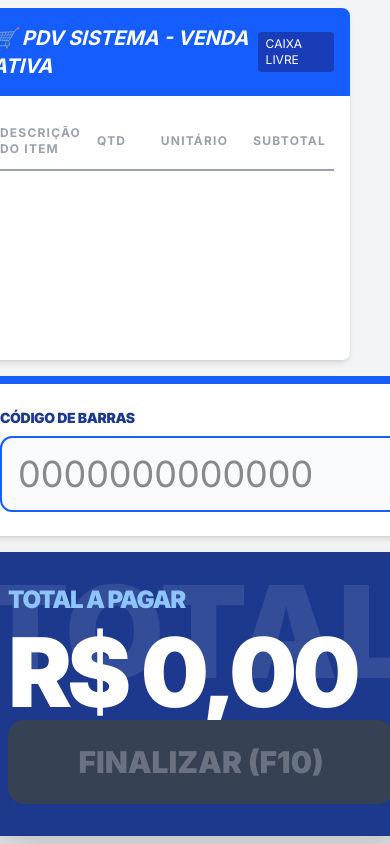
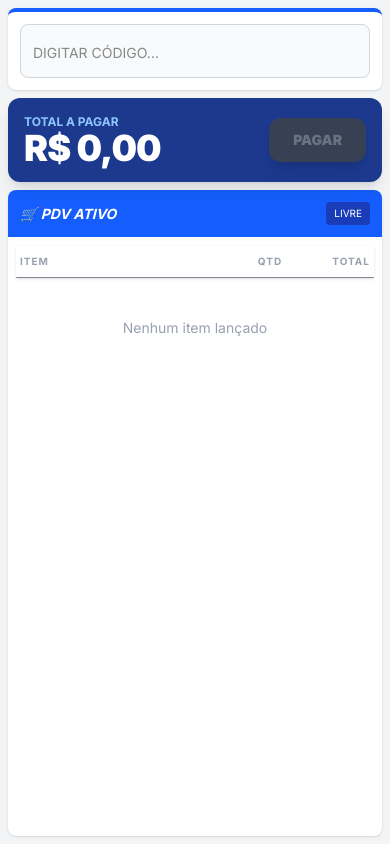
Before and after one commit to fabiocosta123/pdv_fluxus, a Next.js app: page /pdv in a window 390 px wide. Built offline with nearby package versions, Linux system fonts and the light colour scheme.

Commit message:
fix(ui): implement responsive layout for mobile and tablet devices

```diff
--- a/app/pdv/page.tsx
+++ b/app/pdv/page.tsx
@@ -30,9 +30,9 @@ export default function PDVPage() {
   const remaingBalance = Math.max(0, total - totalPaid);
   const change = totalPaid > total ? totalPaid - total : 0;
 
-  // Foco automático
+  // Foco automático apenas desktop
   useEffect(() => {
-    if (!isPaymentModalOpen) {
+    if (!isPaymentModalOpen && window.innerWidth > 768) {
       inputRef.current?.focus();
     }
   }, [isPaymentModalOpen]);
@@ -86,7 +86,7 @@ export default function PDVPage() {
       return;
     }
     setPayments((prev) => [...prev, { method, value: amount }]);
-    toast.info(`${method} lançado: ${(amount / 100).toLocaleString('pt-BR', { style: 'currency', currency: 'BRL' })}`);
+    toast.info(`${method}: ${(amount / 100).toLocaleString('pt-BR', { style: 'currency', currency: 'BRL' })}`);
   }, []);
 
   const finalizarVenda = useCallback(async () => {
@@ -95,9 +95,8 @@ export default function PDVPage() {
       return;
     }
 
-    // Cria um Toast de carregamento para dar feedback ao usuario
-    const toastId = "Processando venda..."
-    toast.loading("Gravando venda, aguarde...", { id: toastId });
+    const toastId = "venda-processando";
+    toast.loading("Processando...", { id: toastId });
 
     try {
       const response = await fetch('/api/sales', {
@@ -110,27 +109,25 @@ export default function PDVPage() {
           totalPaid,
           change
         })
-      })
+      });
+
+      const data = await response.json();
 
       if (!response.ok) {
-        const errorData = await response.json();
-        toast.error(errorData.error || "Erro ao salvar a venda");
-        throw new Error('Erro ao salvar a venda');
+        throw new Error(data.error || "Erro ao salvar");
       }
 
-      toast.success("Venda gravada com sucesso!", { id: toastId });
+      toast.success("Venda realizada!", { id: toastId });
 
-    // Reseta o PDV para a proxima venda
       setCart([]);
       setPayments([]);
       setIsPaymentModalOpen(false);
       setBarcode("");
 
     } catch (error: any) {
-      console.error("Erro no checkout:", error);
-      toast.error(`Falha ao finalizar a venda: ${error.message}`, { id: toastId });
+      console.error("Erro:", error);
+      toast.error(`Erro: ${error.message}`, { id: toastId });
     }
-
   }, [cart, payments, total, totalPaid, change, remaingBalance]);
 
   // Lógica de Atalhos de Teclado
@@ -156,129 +153,153 @@ export default function PDVPage() {
   }, [isPaymentModalOpen, cart.length, paymentInputValue, remaingBalance, handleAddPayment, finalizarVenda]);
 
   return (
-    <div className="h-screen bg-gray-100 font-sans overflow-hidden flex flex-col">
-      {/* LAYOUT DESKTOP */}
-      <div className="flex flex-col lg:flex-row h-full p-2 lg:p-4 gap-4 overflow-auto lg:overflow-hidden">
-        {/* Lado Esquerdo */}
-        <div className="flex-1 bg-white rounded-lg shadow-md flex flex-col overflow-hidden">
-          <div className="p-4 border-b bg-blue-600 text-white flex justify-between items-center">
-            <h1 className="text-xl font-bold italic">🛒 PDV SISTEMA - VENDA ATIVA</h1>
-            <span className="text-xs bg-blue-800 px-2 py-1 rounded">CAIXA LIVRE</span>
+
+    <div className="h-[100dvh] bg-gray-100 font-sans overflow-hidden flex flex-col lg:flex-row p-2 lg:p-4 gap-2 lg:gap-4">
+
+      {/* --- COLUNA ESQUERDA: LISTA DE PRODUTOS --- */}
+      {/* Mobile: Ordem 2 (fica abaixo do input se quiser, Desktop: Ordem 1 */}
+      <div className="flex-1 bg-white rounded-lg shadow-sm flex flex-col overflow-hidden order-2 lg:order-1 h-full">
+        <div className="p-3 border-b bg-blue-600 text-white flex justify-between items-center shrink-0">
+          <h1 className="text-sm lg:text-xl font-bold italic">🛒 PDV ATIVO</h1>
+          <span className="text-[10px] lg:text-xs bg-blue-800 px-2 py-1 rounded">LIVRE</span>
         </div>
 
-          <div className="flex-1 overflow-auto p-4">
+        <div className="flex-1 overflow-auto p-2 lg:p-4 scrollbar-thin">
           <table className="w-full text-left border-collapse">
-              <thead className="sticky top-0 bg-white z-10">
-                <tr className="border-b-2 text-gray-400 uppercase text-xs font-bold tracking-widest">
-                  <th className="py-3 px-2">Descrição do Item</th>
-                  <th className="px-2 w-20">Qtd</th>
-                  <th className="px-2 w-32 text-right">Unitário</th>
-                  <th className="px-2 w-32 text-right">Subtotal</th>
+            <thead className="sticky top-0 bg-white z-10 shadow-sm">
+              <tr className="border-b text-gray-400 uppercase text-[10px] lg:text-xs font-bold tracking-widest">
+                <th className="py-2 px-1">Item</th>
+                <th className="px-1 text-center w-12 lg:w-20">Qtd</th>
+                <th className="px-1 text-right hidden sm:table-cell w-24">Unit.</th>
+                <th className="px-1 text-right w-20 lg:w-32">Total</th>
               </tr>
             </thead>
             <tbody>
               {cart.map((item, index) => (
-                  <tr key={index} className="border-b text-lg font-bold hover:bg-gray-50 transition-colors">
-                    <td className="py-4 px-2 text-blue-900 uppercase">{item.name}</td>
-                    <td className="px-2 text-gray-600">{item.quantity}</td>
-                    <td className="px-2 text-right text-gray-500">{(item.price / 100).toFixed(2)}</td>
-                    <td className="px-2 text-right text-blue-600 font-black">
+                <tr key={index} className="border-b text-sm lg:text-lg font-bold hover:bg-gray-50">
+                  <td className="py-3 px-1 text-blue-900 uppercase leading-tight">
+                    <div className="line-clamp-2">{item.name}</div>
+                    {/* Mostra unitário no mobile abaixo do nome */}
+                    <div className="sm:hidden text-[10px] text-gray-400 font-normal">
+                      Unit: {(item.price / 100).toFixed(2)}
+                    </div>
+                  </td>
+                  <td className="px-1 text-center text-gray-600">{item.quantity}</td>
+                  <td className="px-1 text-right text-gray-500 hidden sm:table-cell">{(item.price / 100).toFixed(2)}</td>
+                  <td className="px-1 text-right text-blue-600 font-black">
                     {(item.subtotal / 100).toLocaleString("pt-BR", { minimumFractionDigits: 2 })}
                   </td>
                 </tr>
               ))}
+              {cart.length === 0 && (
+                <tr>
+                  <td colSpan={4} className="text-center py-10 text-gray-400 text-sm">
+                    Nenhum item lançado
+                  </td>
+                </tr>
+              )}
             </tbody>
           </table>
         </div>
       </div>
 
-        {/* Lado Direito */}
-        <div className="w-[450px] flex flex-col gap-4">
-          <div className="bg-white p-6 rounded-lg shadow-md border-t-8 border-blue-600">
-            <label className="block text-sm font-black text-blue-900 mb-2 uppercase tracking-tight">Código de Barras</label>
+      {/* --- COLUNA DIREITA: AÇÕES E TOTAL --- */}
+      {/* Mobile: Ordem 1 (Fica no topo ou fundo, aqui fixo) | Desktop: Largura 450px */}
+      <div className="w-full lg:w-[450px] flex flex-col gap-2 lg:gap-4 order-1 lg:order-2 shrink-0">
+
+        {/* Input de Código de Barras */}
+        <div className="bg-white p-3 lg:p-6 rounded-lg shadow-sm border-t-4 border-blue-600">
+          <label className="hidden lg:block text-sm font-black text-blue-900 mb-2 uppercase">Código de Barras</label>
           <form onSubmit={handleSearchProduct}>
             <input
               ref={inputRef}
               type="text"
+              // inputMode="numeric" ajuda no celular a abrir teclado numérico
+              inputMode="numeric"
               value={barcode}
               onChange={(e) => setBarcode(e.target.value)}
-                className="w-full border-2 border-gray-200 rounded-xl p-4 text-4xl font-mono focus:border-blue-600 outline-none bg-gray-50 transition-all"
-                placeholder="0000000000000"
+              className="w-full border border-gray-300 rounded-lg p-3 lg:p-4 text-xl lg:text-4xl font-mono focus:border-blue-600 outline-none bg-gray-50 uppercase placeholder:text-sm lg:placeholder:text-xl"
+              placeholder="Digitar Código..."
             />
           </form>
         </div>
 
-          <div className="bg-blue-900 text-white p-8 rounded-2xl shadow-2xl flex-1 flex flex-col justify-between relative overflow-hidden">
-            {/* Decoração de fundo */}
-            <div className="absolute top-0 right-0 p-4 opacity-10">
-                <span className="text-9xl font-black">TOTAL</span>
-            </div>
-
-            <div className="relative z-10">
-              <span className="text-blue-300 text-2xl uppercase font-black tracking-tighter">Total a Pagar</span>
-              <div className="text-8xl font-black mt-2 leading-none tracking-tighter">
+        {/* Painel de Total e Botão Finalizar */}
+        <div className="bg-blue-900 text-white p-4 lg:p-8 rounded-xl shadow-lg flex flex-row lg:flex-col items-center lg:items-stretch justify-between lg:justify-end gap-4 lg:flex-1 relative overflow-hidden">
+           {/* Total Mobile (Esquerda) */}
+           <div className="flex flex-col z-10">
+              <span className="text-blue-300 text-xs lg:text-2xl uppercase font-bold">Total a Pagar</span>
+              <div className="text-4xl lg:text-8xl font-black leading-none tracking-tight">
                 {(total / 100).toLocaleString("pt-BR", { style: "currency", currency: "BRL" })}
               </div>
            </div>
 
+            {/* Botão Finalizar */}
             <button
               disabled={cart.length === 0}
               onClick={() => setIsPaymentModalOpen(true)}
-              className={`w-full py-6 rounded-2xl text-3xl font-black uppercase transition-all shadow-[0_8px_0_rgb(21,128,61)] active:shadow-none active:translate-y-2 relative z-10 cursor-pointer ${
-                cart.length === 0 ? "bg-gray-700 text-gray-500 cursor-not-allowed shadow-none" : "bg-green-500 text-white hover:bg-green-400"
+              className={`py-3 px-6 lg:py-6 rounded-xl text-sm lg:text-3xl font-black uppercase transition-all shadow-lg active:scale-95 z-10 ${
+                cart.length === 0 ? "bg-gray-700 text-gray-500 cursor-not-allowed" : "bg-green-500 text-white hover:bg-green-400"
               }`}
             >
-              FINALIZAR (F10)
+              <span className="lg:hidden">Pagar</span>
+              <span className="hidden lg:inline">FINALIZAR (F10)</span>
             </button>
         </div>
       </div>
+
+      {/* --- MODAL DE PAGAMENTO RESPONSIVO --- */}
+      {isPaymentModalOpen && (
+        <div className="fixed inset-0 bg-blue-900/60 backdrop-blur-sm flex items-end lg:items-center justify-center z-[100] p-0 lg:p-4">
+          <div className="bg-white rounded-t-3xl lg:rounded-3xl w-full max-w-3xl max-h-[90vh] flex flex-col shadow-2xl animate-in slide-in-from-bottom-10">
+
+            {/* Cabeçalho Modal */}
+            <div className="p-4 lg:p-6 bg-gray-50 border-b flex justify-between items-center rounded-t-3xl">
+              <h2 className="text-lg lg:text-2xl font-black text-blue-900 uppercase">Pagamento</h2>
+              <button onClick={() => setIsPaymentModalOpen(false)} className="bg-gray-200 p-2 rounded-full hover:bg-red-100 text-gray-600">✕</button>
             </div>
 
-      {/* MODAL DE PAGAMENTO */}
-      {isPaymentModalOpen && (
-        <div className="fixed inset-0 bg-blue-900/40 backdrop-blur-md flex items-center justify-center z-[100] p-4">
-          <div className="bg-white rounded-3xl w-full max-w-3xl overflow-hidden shadow-[0_30px_60px_-15px_rgba(0,0,0,0.5)] flex flex-col border border-gray-200">
-            <div className="p-6 bg-gray-50 border-b flex justify-between items-center">
-              <h2 className="text-2xl font-black text-blue-900 uppercase">Fechamento de Venda</h2>
-              <button onClick={() => setIsPaymentModalOpen(false)} className="bg-gray-200 hover:bg-red-100 hover:text-red-600 p-2 rounded-full w-10 h-10 transition-colors">✕</button>
-            </div>
+            {/* Corpo Modal (Scrollável no mobile) */}
+            <div className="p-4 lg:p-8 overflow-y-auto">
+              <div className="grid grid-cols-1 lg:grid-cols-2 gap-6 lg:gap-10">
 
-            <div className="p-8 grid grid-cols-1 md:grid-cols-2 gap-10">
-              <div className="space-y-8">
-                <div>
-                  <p className="text-gray-400 uppercase font-black text-xs mb-1">Total da Venda</p>
-                  <p className="text-5xl font-black text-blue-600">
+                {/* Coluna Valores */}
+                <div className="space-y-4 lg:space-y-8">
+                  <div className="text-center lg:text-left">
+                    <p className="text-gray-400 uppercase font-bold text-[10px] lg:text-xs">Total Geral</p>
+                    <p className="text-4xl lg:text-5xl font-black text-blue-600">
                       {(total / 100).toLocaleString("pt-BR", { style: "currency", currency: "BRL" })}
                     </p>
                   </div>
 
-                <div className="bg-gray-50 p-4 rounded-2xl border-2 border-dashed border-gray-200">
-                  <p className="text-gray-500 uppercase font-bold text-xs mb-2">Valor a Lançar</p>
-                  <div className="flex items-center">
-                    <span className="text-4xl font-black text-blue-900 mr-2">R$</span>
+                  <div className="bg-gray-50 p-3 lg:p-4 rounded-xl border-2 border-dashed border-gray-200">
+                    <p className="text-gray-500 uppercase font-bold text-[10px] lg:text-xs mb-1">Valor a Lançar</p>
+                    <div className="flex items-center justify-center lg:justify-start">
+                      <span className="text-2xl lg:text-4xl font-black text-blue-900 mr-2">R$</span>
                       <input
                         type="number"
-                      step="0.01"
+                        inputMode="decimal"
                         autoFocus
                         value={paymentInputValue / 100}
                         onChange={(e) => setPaymentInputValue(e.target.value === "" ? 0 : Math.round(parseFloat(e.target.value) * 100))}
                         onFocus={(e) => e.target.select()}
-                      className="text-5xl font-black text-blue-900 outline-none w-full bg-transparent"
+                        className="text-4xl lg:text-5xl font-black text-blue-900 outline-none w-full bg-transparent text-center lg:text-left"
                       />
                     </div>
                   </div>
 
-                <div className="flex gap-6">
+                  {/* Saldos */}
+                  <div className="flex justify-between lg:justify-start lg:gap-6 bg-gray-100 lg:bg-transparent p-3 rounded-lg lg:p-0">
                     <div>
-                    <p className="text-gray-400 uppercase font-black text-[10px]">Restante</p>
-                    <p className={`text-2xl font-black ${remaingBalance > 0 ? "text-red-600" : "text-green-500"}`}>
+                      <p className="text-gray-500 text-[10px] uppercase font-bold">Falta Pagar</p>
+                      <p className={`text-xl lg:text-2xl font-black ${remaingBalance > 0 ? "text-red-600" : "text-green-500"}`}>
                         {(remaingBalance / 100).toLocaleString("pt-BR", { style: "currency", currency: "BRL" })}
                       </p>
                     </div>
                     {change > 0 && (
-                    <div>
-                      <p className="text-blue-400 uppercase font-black text-[10px]">Troco</p>
-                      <p className="text-2xl font-black text-blue-600">
+                      <div className="text-right lg:text-left">
+                        <p className="text-blue-500 text-[10px] uppercase font-bold">Troco</p>
+                        <p className="text-xl lg:text-2xl font-black text-blue-600">
                           {(change / 100).toLocaleString("pt-BR", { style: "currency", currency: "BRL" })}
                         </p>
                       </div>
@@ -286,45 +307,54 @@ export default function PDVPage() {
                   </div>
                 </div>
 
-              <div className="flex flex-col gap-3">
-                <button onClick={() => handleAddPayment("DINHEIRO", paymentInputValue)} className="flex justify-between items-center bg-green-600 text-white p-5 rounded-2xl font-black hover:bg-green-700 transition-all transform active:scale-95 cursor-pointer shadow-lg shadow-green-200">
-                  <span>DINHEIRO</span> <span className="text-xs bg-green-800 px-2 py-1 rounded">F1</span>
+                {/* Botões de Pagamento */}
+                <div className="flex flex-col gap-2 lg:gap-3">
+                  <p className="lg:hidden text-xs font-bold text-gray-400 uppercase text-center mt-2">Selecione a forma:</p>
+                  <div className="grid grid-cols-2 gap-2 lg:flex lg:flex-col">
+                    <button onClick={() => handleAddPayment("DINHEIRO", paymentInputValue)} className="bg-green-100 text-green-800 p-3 lg:p-5 rounded-xl font-bold border border-green-200 hover:bg-green-200 flex justify-between items-center">
+                      <span>💵 Dinheiro</span> <span className="hidden lg:inline text-xs bg-white/50 px-2 rounded">F1</span>
                     </button>
-                <button onClick={() => handleAddPayment("DÉBITO", paymentInputValue)} className="flex justify-between items-center bg-blue-600 text-white p-5 rounded-2xl font-black hover:bg-blue-700 transition-all transform active:scale-95 cursor-pointer shadow-lg shadow-blue-200">
-                  <span>DÉBITO</span> <span className="text-xs bg-blue-800 px-2 py-1 rounded">F2</span>
+                    <button onClick={() => handleAddPayment("DÉBITO", paymentInputValue)} className="bg-blue-100 text-blue-800 p-3 lg:p-5 rounded-xl font-bold border border-blue-200 hover:bg-blue-200 flex justify-between items-center">
+                      <span>💳 Débito</span> <span className="hidden lg:inline text-xs bg-white/50 px-2 rounded">F2</span>
                     </button>
-                <button onClick={() => handleAddPayment("CRÉDITO", paymentInputValue)} className="flex justify-between items-center bg-orange-500 text-white p-5 rounded-2xl font-black hover:bg-orange-600 transition-all transform active:scale-95 cursor-pointer shadow-lg shadow-orange-200">
-                  <span>CRÉDITO</span> <span className="text-xs bg-orange-800 px-2 py-1 rounded">F3</span>
+                    <button onClick={() => handleAddPayment("CRÉDITO", paymentInputValue)} className="bg-orange-100 text-orange-800 p-3 lg:p-5 rounded-xl font-bold border border-orange-200 hover:bg-orange-200 flex justify-between items-center">
+                      <span>💳 Crédito</span> <span className="hidden lg:inline text-xs bg-white/50 px-2 rounded">F3</span>
                     </button>
-                <button onClick={() => handleAddPayment("PIX", paymentInputValue)} className="flex justify-between items-center bg-purple-600 text-white p-5 rounded-2xl font-black hover:bg-purple-700 transition-all transform active:scale-95 cursor-pointer shadow-lg shadow-purple-200">
-                  <span>PIX</span> <span className="text-xs bg-purple-800 px-2 py-1 rounded">F4</span>
+                    <button onClick={() => handleAddPayment("PIX", paymentInputValue)} className="bg-purple-100 text-purple-800 p-3 lg:p-5 rounded-xl font-bold border border-purple-200 hover:bg-purple-200 flex justify-between items-center">
+                      <span>💠 PIX</span> <span className="hidden lg:inline text-xs bg-white/50 px-2 rounded">F4</span>
                     </button>
+                  </div>
 
-                <div className="mt-4 bg-gray-50 p-4 rounded-2xl flex-1 max-h-40 overflow-y-auto border border-gray-100">
-                  <p className="text-[10px] font-black text-gray-400 uppercase mb-2">Lançamentos</p>
-                  {payments.map((p, index) => (
-                    <div key={index} className="flex justify-between text-sm py-1 border-b border-gray-200 last:border-0">
-                      <span className="font-bold text-gray-700">{p.method}</span>
-                      <span className="font-mono text-blue-600">{(p.value / 100).toFixed(2)}</span>
+                  {/* Lista de Pagamentos (Mobile: compacta) */}
+                  {payments.length > 0 && (
+                    <div className="mt-2 bg-gray-50 p-2 rounded-lg border border-gray-100 max-h-24 overflow-y-auto text-xs">
+                      {payments.map((p, i) => (
+                        <div key={i} className="flex justify-between py-1 border-b last:border-0 border-gray-200">
+                          <span>{p.method}</span>
+                          <span className="font-bold">{(p.value / 100).toFixed(2)}</span>
                         </div>
                       ))}
+                    </div>
+                  )}
                 </div>
               </div>
             </div>
 
-            <div className="p-8 pt-0">
+            {/* Rodapé Modal (Botão Confirmar) */}
+            <div className="p-4 lg:p-8 bg-white border-t rounded-b-3xl">
               <button
                 disabled={remaingBalance > 0}
                 onClick={finalizarVenda}
-                className={`w-full py-6 rounded-2xl font-black text-2xl tracking-tight transition-all cursor-pointer shadow-xl ${
+                className={`w-full py-4 lg:py-6 rounded-xl font-black text-lg lg:text-2xl uppercase transition-all shadow-lg ${
                   remaingBalance > 0
-                  ? "bg-gray-100 text-gray-300 cursor-not-allowed shadow-none"
-                  : "bg-green-500 text-white hover:bg-green-400 hover:-translate-y-1 active:translate-y-0"
+                  ? "bg-gray-100 text-gray-400 cursor-not-allowed shadow-none"
+                  : "bg-green-600 text-white hover:bg-green-500 active:scale-95"
                 }`}
               >
-                {remaingBalance > 0 ? "AGUARDANDO PAGAMENTO..." : "CONFIRMAR VENDA (ENTER)"}
+                {remaingBalance > 0 ? "Falta Pagar" : "Confirmar Venda"}
               </button>
             </div>
+
           </div>
         </div>
       )}
```
Lines whose indentation alone changed are shown as unchanged.
